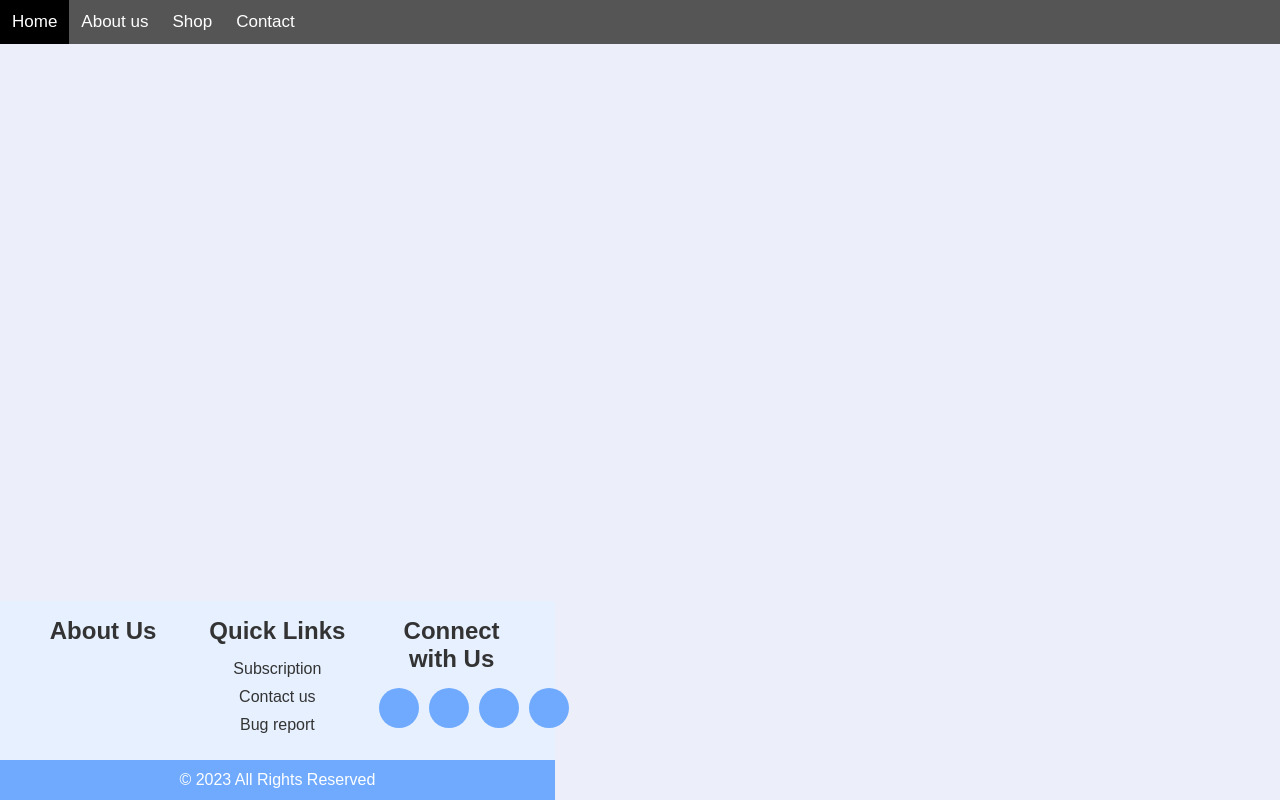
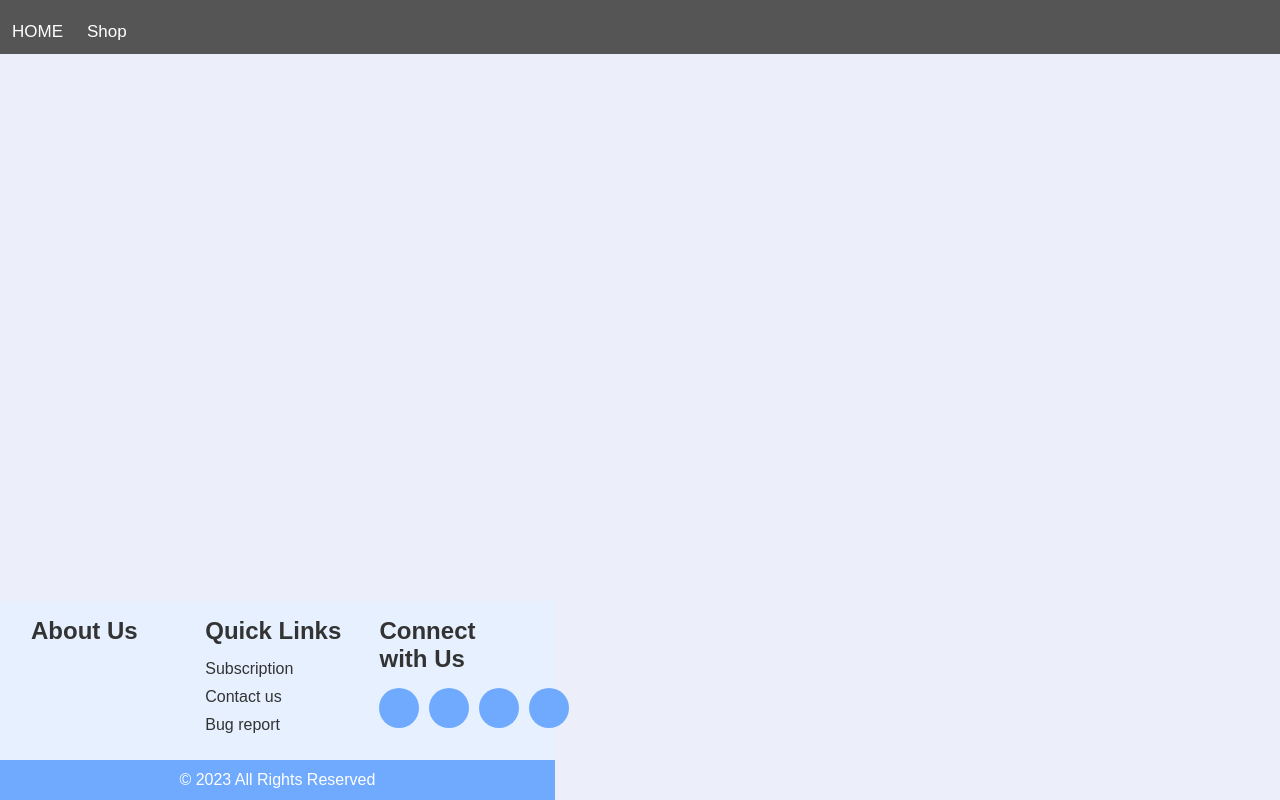
Before and after one commit to srnave/chekku, a React (Create React App) app in the folder oil/: page / in a window 1280 px wide. Built offline with nearby package versions, Linux system fonts and the light colour scheme.

Commit message:
routing done

```diff
--- a/oil/src/App.js
+++ b/oil/src/App.js
@@ -1,10 +1,10 @@
 import './App.css';
-import Home from './Home';
+
 
 function App() {
   return (
     <div className="App">
-      <Home/>
+
 
     </div>
   );
--- a/oil/src/Home.js
+++ b/oil/src/Home.js
@@ -4,7 +4,7 @@ import Footer from "./Footer";
 function Home(){
     return(
         <>
-        <Navbars/>
+
         <Footer/>
         </>
     )
--- a/oil/src/Navbars.js
+++ b/oil/src/Navbars.js
@@ -1,17 +1,53 @@
-import React from "react";
-import './Navbars.css';
-import Routing from "./Routing";
-function Navbars(){
-    return(
-        <>
-        <div class="navbar">
-  <a class="active" href="/"><i class="fa fa-fw fa-home"></i> Home</a>
-  <a href="#"><i class="fa fa-fw fa-search"></i> About us</a>
-  <a href="form"><i class="fa fa-fw fa-envelope"></i> Shop</a>
-  <a href="#"><i class="fa fa-fw fa-user"></i> Contact</a>
-</div>
+// import React from "react";
+// import './Navbars.css';
+// import Routing from "./Routing";
+// function Navbars(){
+//     return(
+//         <>
+//         <div class="navbar">
+//   <a class="active" href="/"><i class="fa fa-fw fa-home"></i> Home</a>
+//   <a href="#"><i class="fa fa-fw fa-search"></i> About us</a>
+//   <a href="form"><i class="fa fa-fw fa-envelope"></i> Shop</a>
+//   <a href="#"><i class="fa fa-fw fa-user"></i> Contact</a>
+// </div>
 
-        </>
-    )
-}
+//         </>
+//     )
+// }
+// export default Navbars;
+
+//main page
+import { Outlet, Link } from "react-router-dom";
+import Home from "./Home";
+import "./Navbars.css";
+
+const Navbars = () => {
+  return (
+    <>
+    <div className="navbar">
+      <nav >
+        <ul>
+          <li>
+            <Link to="/"  className="navbar1"  >HOME</Link>
+          </li>
+          <li>
+            <Link to="/form" className="navbar1" >Shop</Link>
+          </li>
+          {/* <li>
+            <Link to="/blogs" className="navbar1" >APPLY LEAVE</Link>
+          </li> */}
+          {/* <li>
+            <Link to="/feedback" className="navbar1" >CHECK STATUS</Link>
+          </li> */}
+
+
+        </ul>
+      </nav>
+      </div>
+      {/* <Home/> */}
+      <Outlet/>
+    </>
+  )
+};
+
 export default Navbars;
--- a/oil/src/index.js
+++ b/oil/src/index.js
@@ -1,17 +1,40 @@
-import React from 'react';
-import ReactDOM from 'react-dom/client';
-import './index.css';
-import App from './App';
-import reportWebVitals from './reportWebVitals';
+// import React from 'react';
+// import ReactDOM from 'react-dom/client';
+// import './index.css';
+// import App from './App';
+// import reportWebVitals from './reportWebVitals';
+// import { BrowserRouter, Routes, Route } from "react-router-dom";
+// const root = ReactDOM.createRoot(document.getElementById('root'));
+// root.render(
+//   <React.StrictMode>
+//     <App />
+//   </React.StrictMode>
+// );
+
+// // If you want to start measuring performance in your app, pass a function
+// // to log results (for example: reportWebVitals(console.log))
+// // or send to an analytics endpoint. Learn more: https://bit.ly/CRA-vitals
+// reportWebVitals();
+
+import ReactDOM from "react-dom/client";
 import { BrowserRouter, Routes, Route } from "react-router-dom";
+import Navbars from "./Navbars";
+import Home from "./Home";
+import Form from "./Form";
+
+
+export default function App() {
+  return (
+    <BrowserRouter>
+      <Routes>
+        <Route path="/" element={<Navbars />}>
+          <Route index element={<Home />} />
+          <Route path="form" element={<Form />} />
+        </Route>
+      </Routes>
+    </BrowserRouter>
+  );
+}
+
 const root = ReactDOM.createRoot(document.getElementById('root'));
-root.render(
-  <React.StrictMode>
-    <App />
-  </React.StrictMode>
-);
-
-// If you want to start measuring performance in your app, pass a function
-// to log results (for example: reportWebVitals(console.log))
-// or send to an analytics endpoint. Learn more: https://bit.ly/CRA-vitals
-reportWebVitals();
+root.render(<App />);
```
